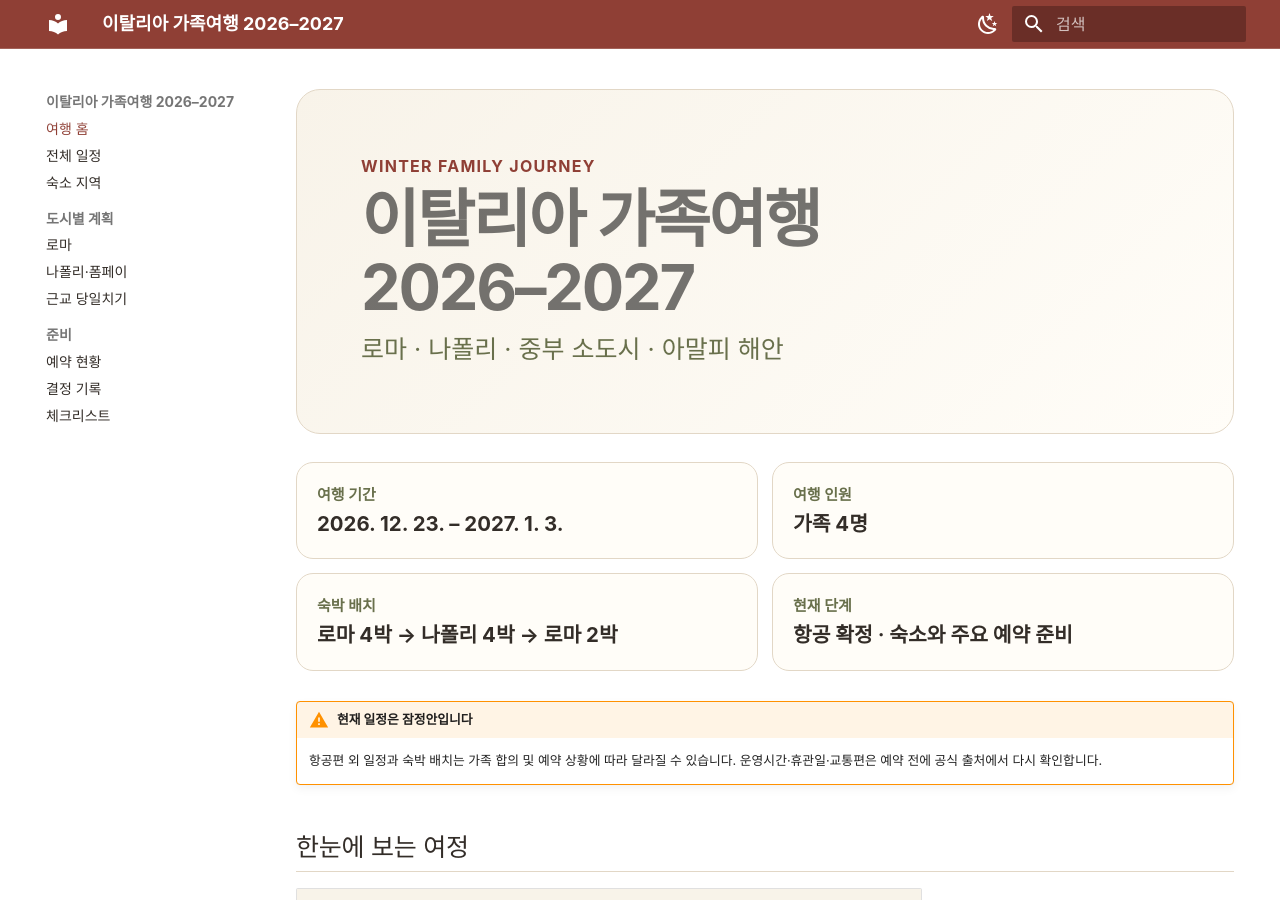
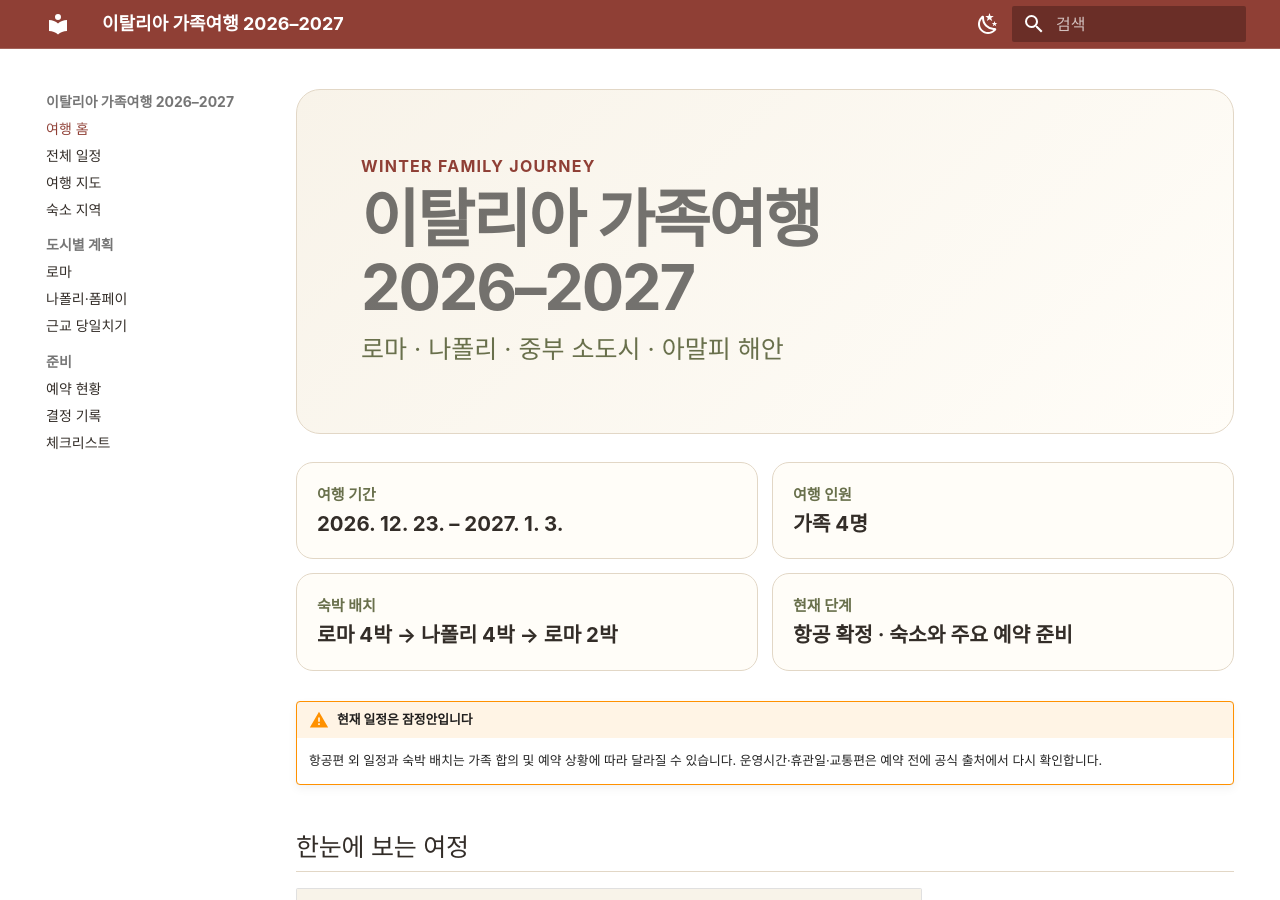
Before and after one commit to Jaeho211/italy-family-trip-2026, an MkDocs documentation site: the page built from docs/index.md, in a window 1280 px wide and 900 px high. Built offline with MkDocs 1.6.1 and Material for MkDocs 9.7.7, drawn with Linux system fonts in a browser that asks for light colours.

Commit message:
Add travel map to site navigation

```diff
--- a/mkdocs.yml
+++ b/mkdocs.yml
@@ -32,6 +32,7 @@ theme:
 nav:
   - 여행 홈: index.md
   - 전체 일정: itinerary.md
+  - 여행 지도: map.md
   - 숙소 지역: accommodation.md
   - 도시별 계획:
       - 로마: rome.md
```
